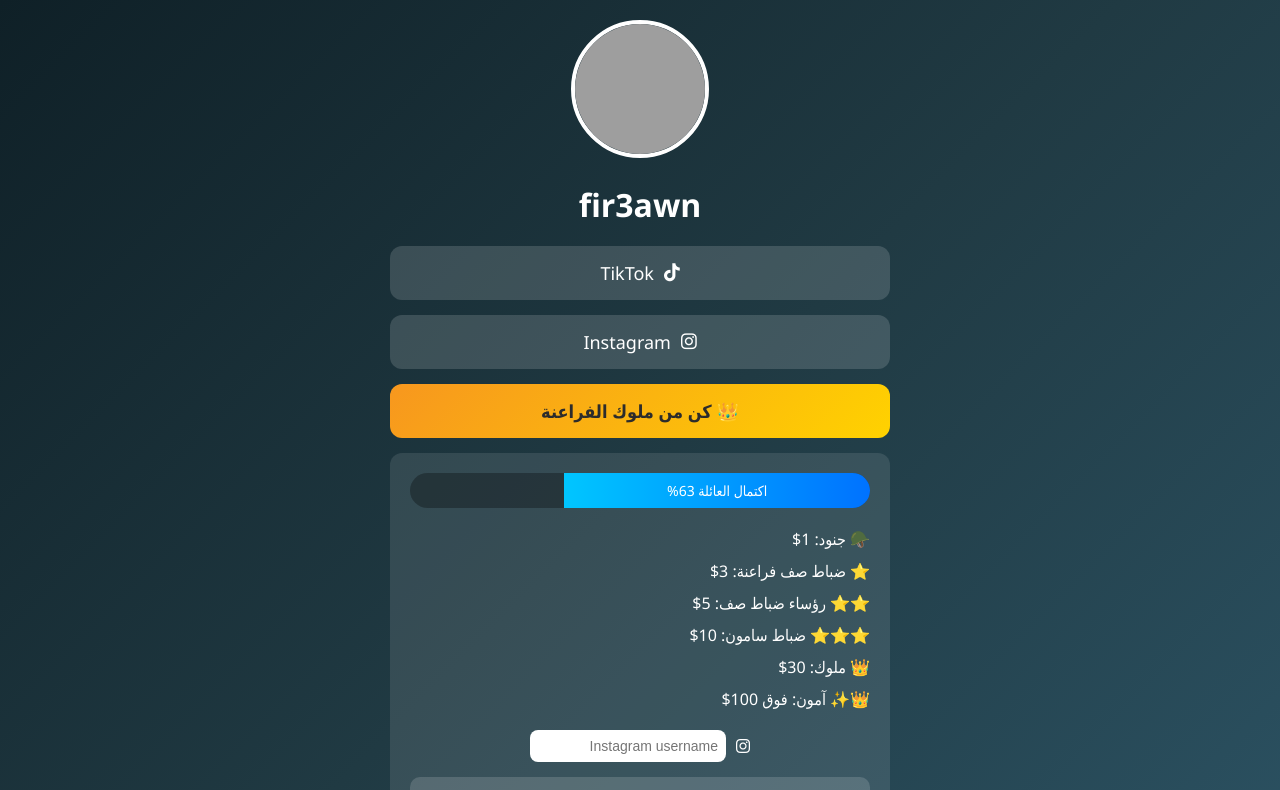
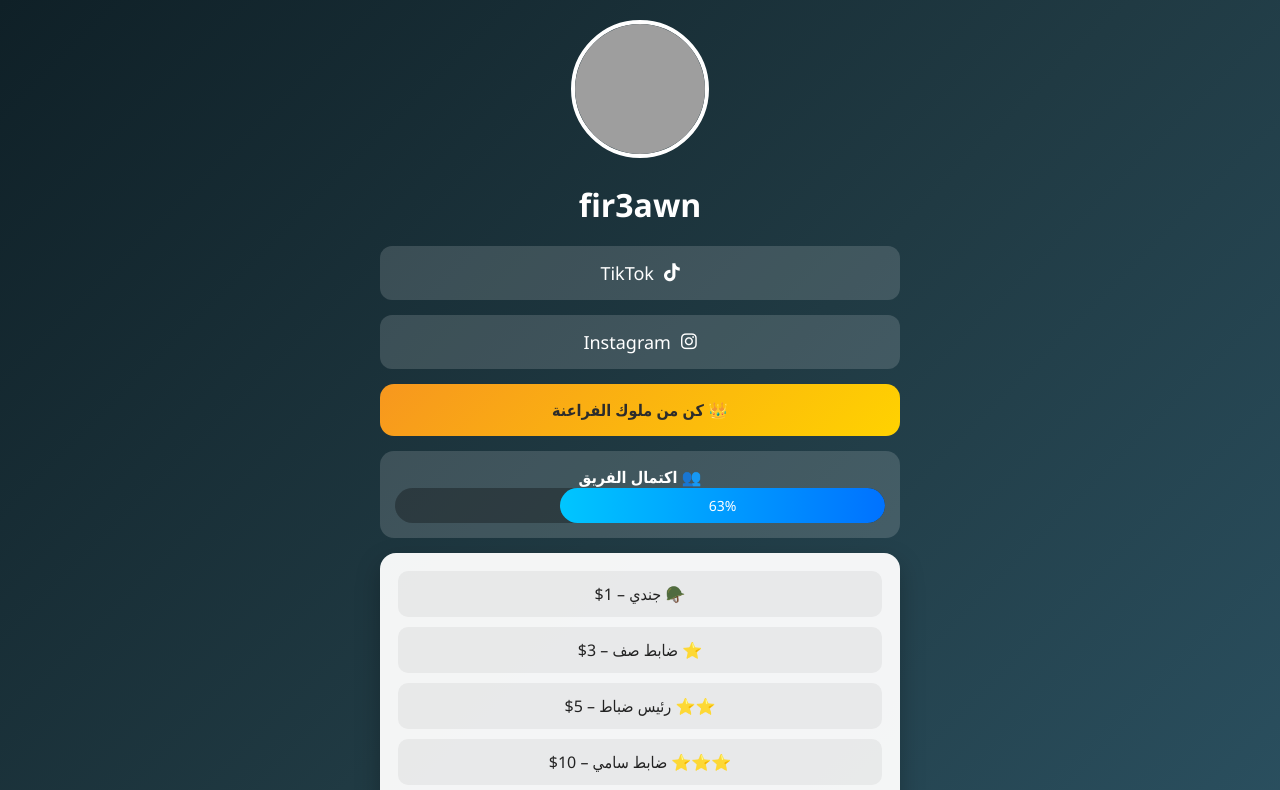
Before and after one commit to linkerdon/Fir3awn, a plain HTML site: page index.html in a window 1280 px wide. Both pictures are taken after a click on the element "👑 كن من ملوك الفراعنة". Shown: the top 790 px of the page. Drawn offline with Linux system fonts and the light colour scheme; grey boxes are pictures that could not be loaded.

Commit message:
Refactor HTML and CSS structure for clarity

```diff
--- a/index.html
+++ b/index.html
@@ -19,121 +19,103 @@ body{
   min-height:100vh;
   padding:20px;
 }
-.container{
-  max-width:500px;
-  width:100%;
-  text-align:center;
+.container{max-width:520px;width:100%;text-align:center}
+.profile-img{
+  width:130px;height:130px;border-radius:50%;
+  border:4px solid #fff;margin-bottom:10px;
 }
-.profile-img{
-  width:130px;height:130px;
-  border-radius:50%;
-  border:4px solid #fff;
-  margin-bottom:10px;
+h1{margin:10px 0 20px}
+
+.link{
+  background:rgba(255,255,255,.15);
+  padding:15px;border-radius:12px;
+  margin-bottom:15px;color:white;
+  text-decoration:none;display:flex;
+  justify-content:center;align-items:center;
+  gap:10px;font-size:18px;transition:.3s;
 }
-h1{margin:10px 0 20px;}
-.link,.pharaoh-btn{
-  background:rgba(255,255,255,.15);
-  padding:15px;
-  border-radius:12px;
-  margin-bottom:15px;
-  color:white;
-  text-decoration:none;
-  display:flex;
-  justify-content:center;
-  align-items:center;
-  gap:10px;
-  font-size:18px;
-  transition:.3s;
-}
-.link:hover,.pharaoh-btn:hover{
-  background:rgba(255,255,255,.3);
-  transform:translateY(-3px);
-}
+.link:hover{background:rgba(255,255,255,.3)}
+
 .pharaoh-btn{
   background:linear-gradient(135deg,#f7971e,#ffd200);
-  color:#2c2c2c;
-  font-weight:bold;
+  color:#2c2c2c;font-weight:bold;
+  padding:15px;border-radius:14px;
+  cursor:pointer;margin-bottom:15px;
 }
-.box{
-  display:none;
-  background:rgba(255,255,255,.1);
-  padding:20px;
-  border-radius:12px;
-  margin-top:15px;
+
+/* شريط التقدم */
+.progress-box{
+  background:rgba(255,255,255,.15);
+  border-radius:14px;
+  padding:15px;
+  margin-bottom:15px;
 }
-.box.active{display:block}
 .progress{
   background:rgba(0,0,0,.3);
   border-radius:20px;
   overflow:hidden;
-  margin-bottom:15px;
 }
 .progress-bar{
   width:63%;
   background:linear-gradient(90deg,#00c6ff,#0072ff);
   padding:8px;
   font-size:14px;
+  border-radius:20px;
 }
-.ranks{
-  text-align:right;
-  line-height:2;
-  margin-bottom:15px;
+
+/* المربعات البيضاء المتراكبة */
+.box{
+  background:rgba(255,255,255,.95);
+  color:#222;
+  padding:18px;
+  border-radius:16px;
+  margin-top:15px;
+  box-shadow:0 10px 25px rgba(0,0,0,.25);
+  display:none;
 }
-.pharaoh-instagram{
-  margin-bottom:15px;
-  display:flex;
-  justify-content:center;
-  align-items:center;
-  gap:10px;
+.box.active{display:block}
+
+.rank-btn{
+  background:rgba(0,0,0,.05);
+  padding:12px;border-radius:10px;
+  margin-bottom:10px;
+  cursor:pointer;
+  transition:.3s;
 }
-.pharaoh-instagram input{
-  padding:8px;
-  border-radius:8px;
-  border:none;
-  width:180px;
-  font-size:14px;
+.rank-btn:hover{background:rgba(0,0,0,.1)}
+
+input{
+  padding:10px;border-radius:8px;
+  border:none;width:80%;
+  font-size:15px;
 }
+
 .crypto-btn{
-  background:rgba(255,255,255,.15);
-  border:none;
-  padding:12px;
-  width:100%;
-  color:white;
+  background:rgba(0,0,0,.07);
+  border:none;padding:12px;
+  width:100%;color:#222;
   border-radius:10px;
   margin-bottom:10px;
-  font-size:16px;
-  cursor:pointer;
+  font-size:16px;cursor:pointer;
 }
+
 .wallet{
-  background:rgba(0,0,0,.3);
-  padding:10px;
-  border-radius:8px;
+  background:rgba(0,0,0,.1);
+  padding:10px;border-radius:8px;
   font-family:monospace;
   font-size:14px;
-  margin-bottom:10px;
   direction:ltr;
-  display:flex;
-  justify-content:space-between;
+  display:flex;justify-content:space-between;
   align-items:center;
-  gap:10px;
 }
 .copy-btn{
   cursor:pointer;
-  font-size:18px;
   padding:5px 8px;
+  background:rgba(0,0,0,.1);
   border-radius:6px;
-  background:rgba(255,255,255,.15);
-  transition:.3s;
 }
-.copy-btn:hover{
-  background:rgba(255,255,255,.3);
-}
-.qr{
-  width:140px;
-  margin:10px auto;
-  display:block;
-  border-radius:10px;
-}
+.qr{width:150px;margin:10px auto;border-radius:10px}
+
 .footer{margin-top:25px;opacity:.7}
 </style>
 </head>
@@ -145,59 +127,64 @@ h1{margin:10px 0 20px;}
 <h1>fir3awn</h1>
 
 <a class="link" href="https://www.tiktok.com/@fir3awn_officiell" target="_blank">
-  <i class="fab fa-tiktok"></i> TikTok
+<i class="fab fa-tiktok"></i> TikTok
 </a>
 
 <a class="link" href="https://www.instagram.com/fir3awn_officiell" target="_blank">
-  <i class="fab fa-instagram"></i> Instagram
+<i class="fab fa-instagram"></i> Instagram
 </a>
 
-<div class="pharaoh-btn" id="toggle">
-  👑 كن من ملوك الفراعنة
+<div class="pharaoh-btn" onclick="toggleRanks()">👑 كن من ملوك الفراعنة</div>
+
+<!-- نسبة اكتمال الفريق -->
+<div class="progress-box">
+  <strong>👥 اكتمال الفريق</strong>
+  <div class="progress">
+    <div class="progress-bar">63%</div>
+  </div>
 </div>
 
-<div class="box" id="box">
+<!-- الرتب -->
+<div class="box" id="ranksBox">
+  <div class="rank-btn" onclick="selectRank('🪖 جندي - 1$')">🪖 جندي – 1$</div>
+  <div class="rank-btn" onclick="selectRank('⭐ ضابط صف - 3$')">⭐ ضابط صف – 3$</div>
+  <div class="rank-btn" onclick="selectRank('⭐⭐ رئيس ضباط - 5$')">⭐⭐ رئيس ضباط – 5$</div>
+  <div class="rank-btn" onclick="selectRank('⭐⭐⭐ ضابط سامي - 10$')">⭐⭐⭐ ضابط سامي – 10$</div>
+  <div class="rank-btn" onclick="selectRank('👑 ملك - 30$')">👑 ملك – 30$</div>
+  <div class="rank-btn" onclick="selectRank('👑✨ آمون - 100$+')">👑✨ آمون – 100$+</div>
+</div>
 
-  <div class="progress">
-    <div class="progress-bar">اكتمال العائلة 63%</div>
-  </div>
+<!-- انستقرام -->
+<div class="box" id="instagramBox">
+  <p id="rankText"></p>
+  <input placeholder="اسم مستخدم Instagram" id="instaUser">
+  <br><br>
+  <button class="crypto-btn" onclick="confirmInstagram()">متابعة</button>
+</div>
 
-  <div class="ranks">
-    🪖 جنود: 1$<br>
-    ⭐ ضباط صف فراعنة: 3$<br>
-    ⭐⭐ رؤساء ضباط صف: 5$<br>
-    ⭐⭐⭐ ضباط سامون: 10$<br>
-    👑 ملوك: 30$<br>
-    👑✨ آمون: فوق 100$
-  </div>
+<!-- اختيار العملة -->
+<div class="box" id="cryptoBox">
+  <button class="crypto-btn" onclick="showPay('usdt')">USDT (BEP20)</button>
+  <button class="crypto-btn" onclick="showPay('usdc')">USDC (BEP20)</button>
+</div>
 
-  <!-- حقل Instagram للمتابعين -->
-  <div class="pharaoh-instagram">
-    <i class="fab fa-instagram"></i>
-    <input type="text" placeholder="Instagram username" id="pharaohUsername">
-  </div>
-
-  <button class="crypto-btn" onclick="showPay('usdt')">USDT (BEP-20)</button>
-  <button class="crypto-btn" onclick="showPay('usdc')">USDC (BEP-20)</button>
-
-  <!-- USDT -->
+<!-- الدفع -->
+<div class="box" id="payBox">
   <div id="usdt" style="display:none">
     <div class="wallet">
-      <span id="usdtAddr">0x6eacffa827a7667b6a8bfc9bbe9491a6fc1d86c0</span>
-      <span class="copy-btn" onclick="copyText('usdtAddr')">⿻</span>
+      <span>0x6eacffa827a7667b6a8bfc9bbe9491a6fc1d86c0</span>
+      <span class="copy-btn" onclick="copy()">⿻</span>
     </div>
     <img src="https://i.imgur.com/Urfs5FW.jpeg" class="qr">
   </div>
 
-  <!-- USDC -->
   <div id="usdc" style="display:none">
     <div class="wallet">
-      <span id="usdcAddr">0x6eacffa827a7667b6a8bfc9bbe9491a6fc1d86c0</span>
-      <span class="copy-btn" onclick="copyText('usdcAddr')">⿻</span>
+      <span>0x6eacffa827a7667b6a8bfc9bbe9491a6fc1d86c0</span>
+      <span class="copy-btn" onclick="copy()">⿻</span>
     </div>
     <img src="https://i.imgur.com/XXqyJ6Z.jpeg" class="qr">
   </div>
-
 </div>
 
 <div class="footer">👑 المجد للفراعنة</div>
@@ -205,20 +192,33 @@ h1{margin:10px 0 20px;}
 </div>
 
 <script>
-document.getElementById("toggle").onclick = ()=>{
-  document.getElementById("box").classList.toggle("active");
+function toggleRanks(){
+  document.getElementById("ranksBox").classList.add("active")
+}
+
+function selectRank(rank){
+  document.getElementById("rankText").innerText = "👑 الرتبة المختارة: " + rank
+  document.getElementById("instagramBox").classList.add("active")
+}
+
+function confirmInstagram(){
+  if(document.getElementById("instaUser").value===""){
+    alert("أدخل اسم مستخدم انستقرام")
+    return
+  }
+  document.getElementById("cryptoBox").classList.add("active")
 }
 
 function showPay(type){
-  document.getElementById("usdt").style.display="none";
-  document.getElementById("usdc").style.display="none";
-  document.getElementById(type).style.display="block";
+  document.getElementById("payBox").classList.add("active")
+  document.getElementById("usdt").style.display="none"
+  document.getElementById("usdc").style.display="none"
+  document.getElementById(type).style.display="block"
 }
 
-function copyText(id){
-  const text = document.getElementById(id).innerText;
-  navigator.clipboard.writeText(text);
-  alert("تم نسخ العنوان!");
+function copy(){
+  navigator.clipboard.writeText("0x6eacffa827a7667b6a8bfc9bbe9491a6fc1d86c0")
+  alert("تم نسخ العنوان")
 }
 </script>
 
```
